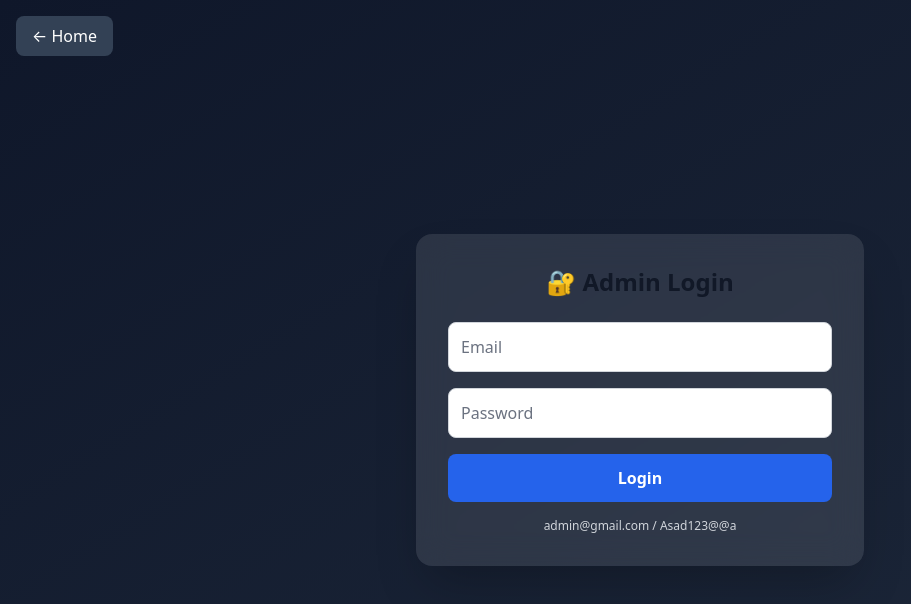
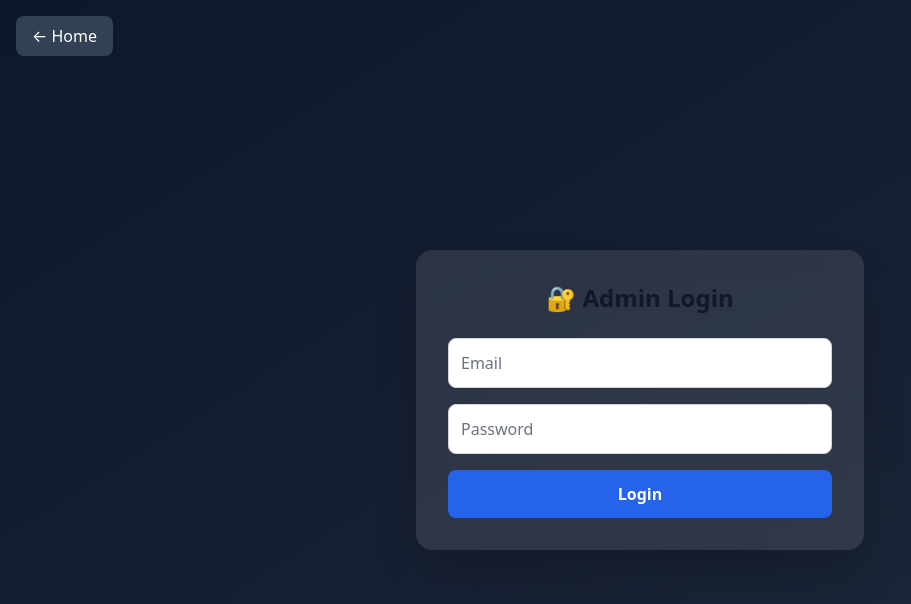
Before and after one commit to bc878vu/fuel-management, a React (Create React App) app: page /login in a window 1280 px wide. Shown: the top 604 px of the page, without its empty margins (0-911 px from the left). Built offline with nearby package versions, Linux system fonts and the light colour scheme.

Commit message:
secure login using env

```diff
--- a/src/components/Login.jsx
+++ b/src/components/Login.jsx
@@ -6,8 +6,12 @@ export default function Login() {
   const [password, setPassword] = useState("");
   const navigate = useNavigate();
 
+  // 🔐 ENV VARIABLES
+  const ADMIN_EMAIL = process.env.REACT_APP_ADMIN_EMAIL;
+  const ADMIN_PASSWORD = process.env.REACT_APP_ADMIN_PASSWORD;
+
   const handleLogin = () => {
-    if (email === "admin@gmail.com" && password === "Asad123@@a") {
+    if (email === ADMIN_EMAIL && password === ADMIN_PASSWORD) {
       localStorage.setItem("isAdmin", "true");
       navigate("/admin");
     } else {
@@ -57,11 +61,6 @@ export default function Login() {
 
         </div>
 
-        {/* Hint (optional remove later) */}
-        <p className="text-xs text-gray-300 mt-4 text-center">
-          admin@gmail.com / Asad123@@a
-        </p>
-
       </div>
     </div>
   );
```
Also changed, not shown: 1 other file (tests, documents, lock files or other folders).
